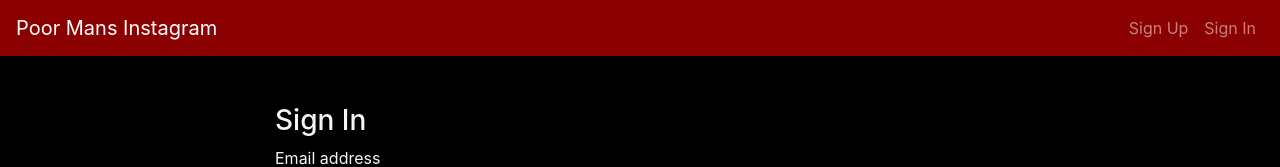
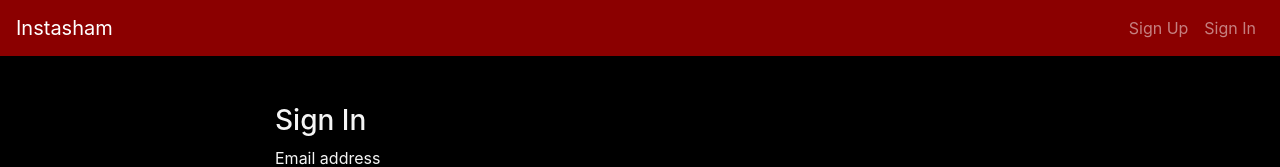
Before and after one commit to SEI-Tigers-404BrainNotFound/group-project-front-end, a React app: page /news-feed in a window 1280 px wide. Shown: the top 167 px of the page. Built offline with nearby package versions, Linux system fonts and the light colour scheme.

Commit message:
changed name of website to instasham

```diff
--- a/src/components/Header/Header.js
+++ b/src/components/Header/Header.js
@@ -19,22 +19,15 @@ const unauthenticatedOptions = (
   </Fragment>
 )
 
-// const alwaysOptions = (
-//   <Fragment>
-//     <Nav.Link to="/">Home</Nav.Link>
-//   </Fragment>
-// )
-
 const Header = ({ user }) => (
   <Navbar bg="primary" variant="dark" expand="md">
     <Navbar.Brand href="#">
-      Poor Mans Instagram
+      Instasham
     </Navbar.Brand>
     <Navbar.Toggle aria-controls="basic-navbar-nav" />
     <Navbar.Collapse id="basic-navbar-nav">
       <Nav className="ml-auto">
         { user && <span className="navbar-text mr-2">Welcome, {user.email}</span>}
-        {/* alwaysOptions */ }
         { user ? authenticatedOptions : unauthenticatedOptions }
       </Nav>
     </Navbar.Collapse>
```
